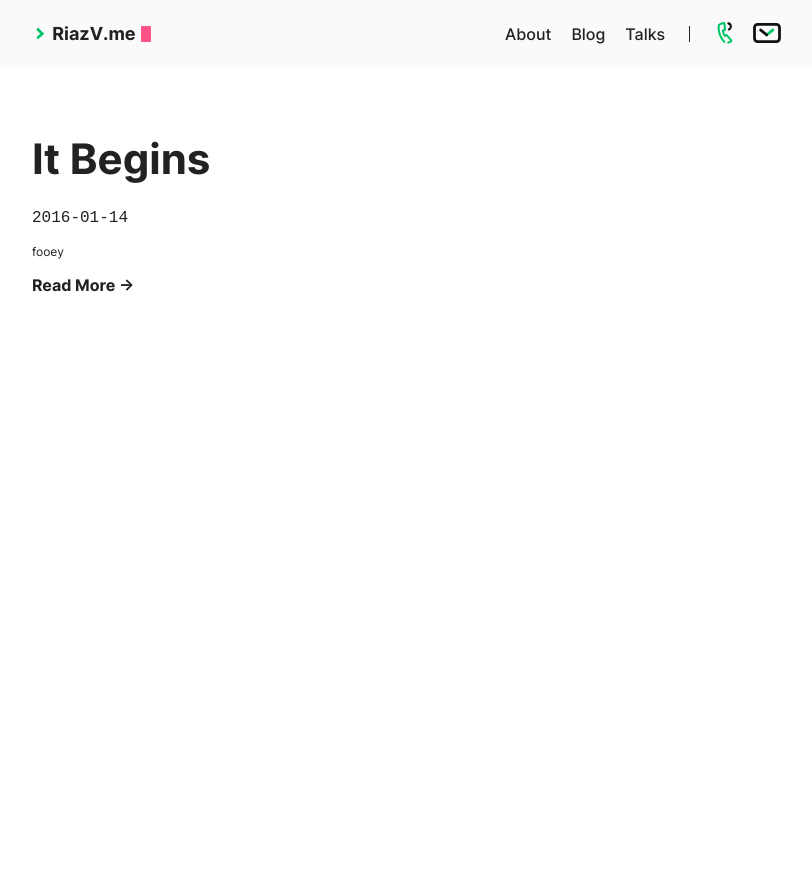
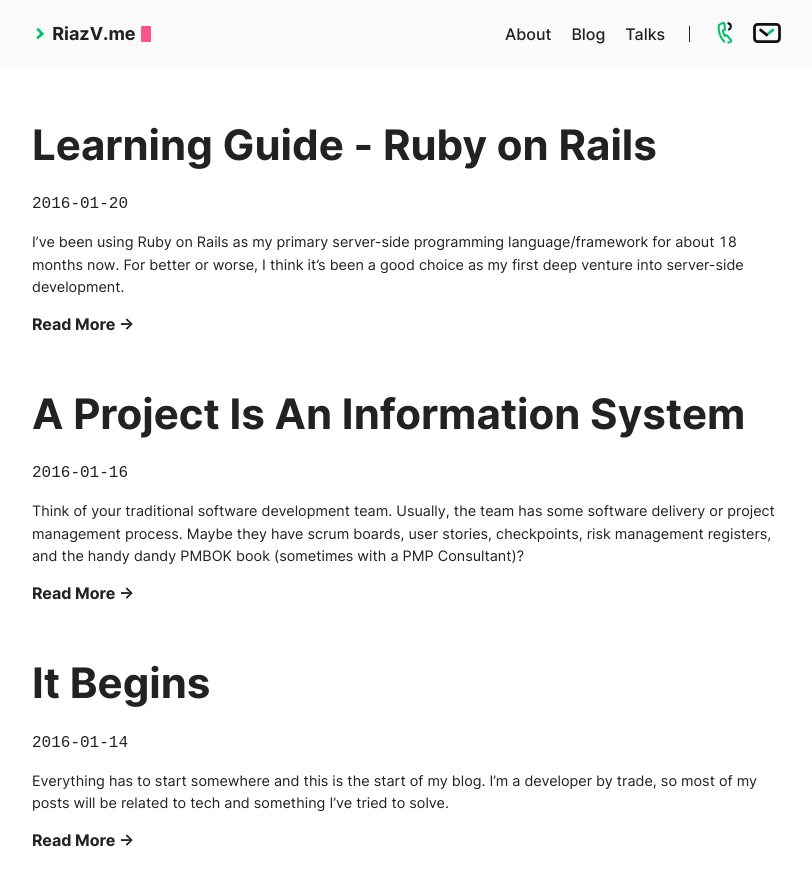
Before and after one commit to rvirani1/personal-site, a Next.js app: page /blog-search/one in a window 1280 px wide. Shown: the top 886 px of the page, without its empty margins (228-1040 px from the left). Before the commit the page ends 800 px from the top, so only its background shows below. Built offline with nearby package versions, Linux system fonts and the light colour scheme.

Commit message:
Add blog layout

```diff
--- a/components/blog/BlogPost.js
+++ b/components/blog/BlogPost.js
@@ -7,13 +7,15 @@ import { BlogPreview } from './BlogPreview'
 export const BlogPost = React.memo(({
   titleText, date, path, previewText,
 }) => (
-  <div>
-    <BlogTitle titleText={titleText} />
-    <BlogDate date={date} />
-    <BlogPreview previewText={previewText} />
+  <div style={{ marginTop: 50, marginBottom: 50 }}>
     <Link href={path}>
-      <a style={{ fontWeight: 700 }}>
-        Read More →
+      <a>
+        <BlogTitle titleText={titleText} />
+        <BlogDate date={date} />
+        <BlogPreview previewText={previewText} />
+        <div style={{ fontWeight: 700 }}>
+          Read More →
+        </div>
       </a>
     </Link>
   </div>
--- a/components/blog/BlogPreview.js
+++ b/components/blog/BlogPreview.js
@@ -1,5 +1,5 @@
 export function BlogPreview({ previewText }) {
   return (
-    <p style={{ fontWeight: 400, fontSize: '0.75rem' }}>{previewText}</p>
+    <p style={{ fontWeight: 400, fontSize: '0.9rem' }}>{previewText}</p>
   )
 }
--- /dev/null
+++ b/components/blog/BlogSearchLayout.js
@@ -0,0 +1,11 @@
+import styles from './BlogSearchLayout.module.css'
+
+export function BlogSearchLayout({ children }) {
+  return (
+    <div style={{ display: 'flex', justifyContent: 'center' }}>
+      <div className={styles.blogInner}>
+        {children}
+      </div>
+    </div>
+  )
+}
--- /dev/null
+++ b/components/blog/BlogSearchLayout.module.css
@@ -0,0 +1,11 @@
+@media (max-width: 683px) {
+  .blogInner {
+    max-width: 85%;
+  }
+}
+
+@media (min-width: 684px) {
+  .blogInner {
+    max-width: 100%
+  }
+}
--- a/pages/blog-search/one.js
+++ b/pages/blog-search/one.js
@@ -1,4 +1,5 @@
 import Head from 'next/head'
+import { BlogSearchLayout } from '../../components/blog/BlogSearchLayout'
 import { BlogPost } from '../../components/blog/BlogPost'
 import { Layout } from '../../components/Layout'
 
@@ -14,14 +15,33 @@ export default function One() {
       </Head>
 
       <Layout>
-        <div style={{ marginTop: '4rem' }}>
+        <BlogSearchLayout>
+          <BlogPost
+            titleText="Learning Guide - Ruby on Rails"
+            date="2016-01-20"
+            path="/blog-entries/003-learning-guide-ruby-on-rails"
+            previewText="I’ve been using Ruby on Rails as my primary server-side programming
+            language/framework for about 18 months now. For better or worse, I think it’s been
+            a good choice as my first deep venture into server-side development."
+          />
+          <BlogPost
+            titleText="A Project Is An Information System"
+            date="2016-01-16"
+            path="/blog-entries/002-project-information-system"
+            previewText="Think of your traditional software development team. Usually, the team has
+            some software delivery or project management process. Maybe they have scrum boards, user
+            stories, checkpoints, risk management registers, and the handy dandy PMBOK book (sometimes
+            with a PMP Consultant)?"
+          />
           <BlogPost
             titleText="It Begins"
             date="2016-01-14"
             path="/blog-entries/001-it-begins"
-            previewText="fooey"
+            previewText="Everything has to start somewhere and this is the start of my blog.
+            I’m a developer by trade, so most of my posts will be related to tech and something
+            I’ve tried to solve."
           />
-        </div>
+        </BlogSearchLayout>
       </Layout>
     </>
   )
```
